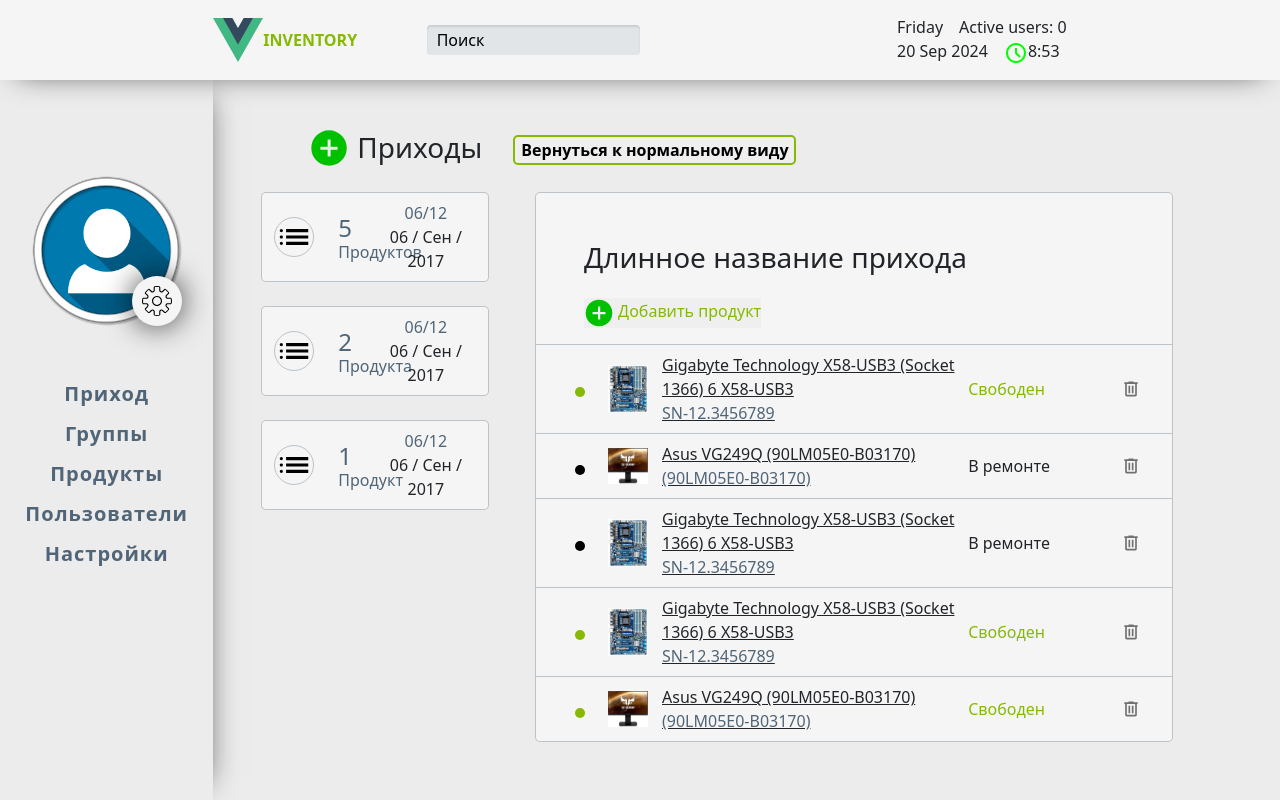
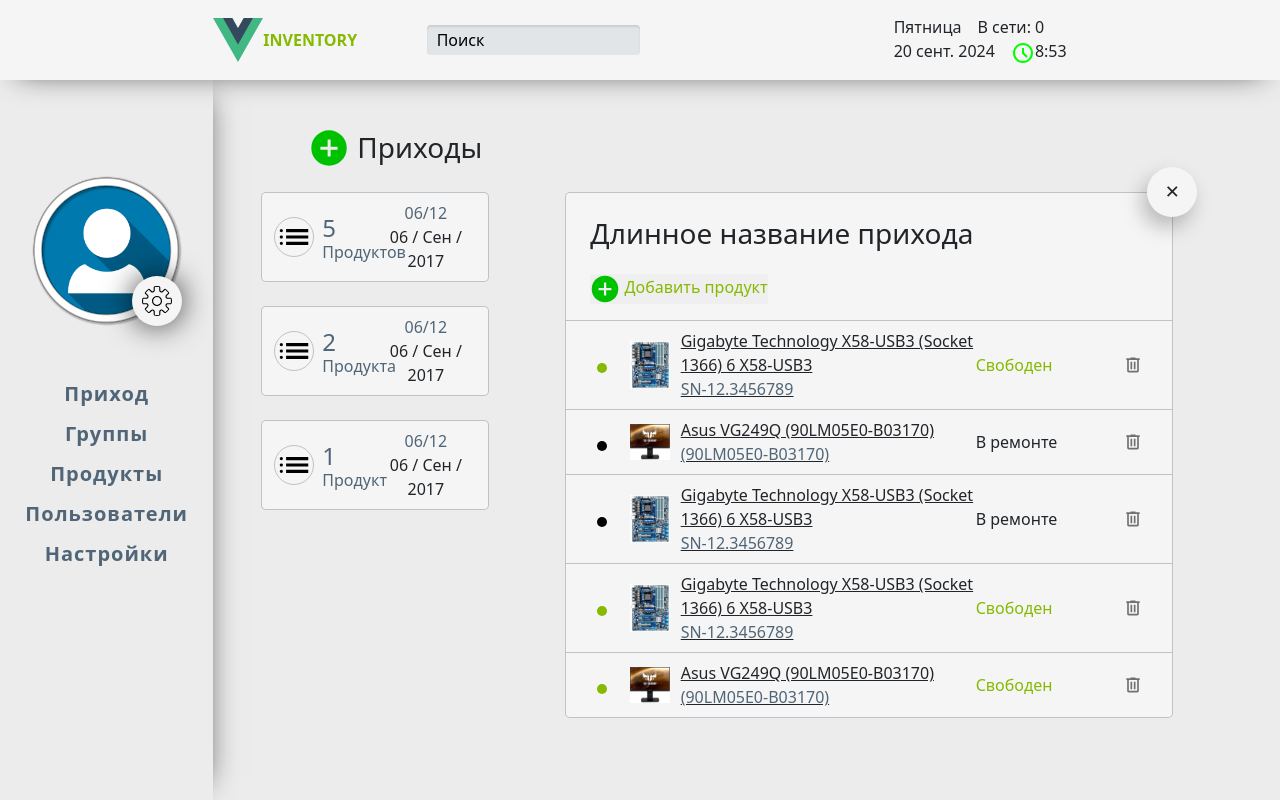
Before and after one commit to ArtemKumetsky/dzencode_test, a Vue app: page /Orders in a window 1280 px wide. Both pictures are taken after a click on the element 717 px from the left and 227 px from the top of the page. Built offline with nearby package versions, Linux system fonts and the light colour scheme; no server answers.

Commit message:
small fixes

```diff
--- a/server.js
+++ b/server.js
@@ -1,11 +1,11 @@
 import express from 'express';
-import { createServer } from 'http';
-import { Server } from 'socket.io';
+import {createServer} from 'http';
+import {Server} from 'socket.io';
 import cors from 'cors';
 
 const app = express();
 
-// Додай middleware CORS
+// Додаємо middleware CORS
 app.use(cors({
     origin: 'http://localhost:5173' // Дозволяємо доступ із твого клієнтського домену
 }));
--- a/src/components/subComponents/v-order-detailed.vue
+++ b/src/components/subComponents/v-order-detailed.vue
@@ -17,21 +17,22 @@
       this.detailedItem = item;
     },
     removeItem(item) {
-      this.$refs["interactive-menu"].openMenu(item, "продукт")
+      this.$refs["interactive-menu"].openMenu(item)
     }
   },
 }
 </script>
 
 <template>
-  <div class="detailed-info mt-4" v-if="this.detailedItem">
-    <h3 class="mt-5 ms-5">{{ detailedItem.title }}</h3>
-    <button class="detailed-info-add-btn mt-3 ms-5">
-      <img src="../../assets/buttons/add-btn.svg" alt="add_icon">
+  <div class="detailed-container mt-4 col-8" v-if="this.detailedItem">
+    <div class="detailed-info">
+      <h3 class="mt-4 ms-4">{{ detailedItem.title }}</h3>
+      <button class="detailed-info-add-btn mt-3 ms-4">
+        <img src="@/assets/buttons/add-btn.svg" alt="add_icon">
         Добавить продукт
       </button>
       <ul class="detailed-info-content mt-3">
-      <li v-for="item in this.getProductsByOrder(detailedItem.productIds)" class="col-12 ps-4 pt-2 pb-2">
+        <li v-for="item in this.getProductsByOrder(detailedItem.productIds)" class="col-12 ps-3 pt-2 pb-2">
           <div class="product-img-container col-2 ps-5" v-if="item.status === 'Свободен'">
             <img :src="item.photo" alt="product_img" class="">
           </div>
@@ -46,21 +47,43 @@
             {{ item.status }}
           </div>
           <div class="product-status col-3" v-else>{{ item.status }}</div>
-        <img src="../../assets/buttons/delete-btn.svg" alt="delete_img" class="delete-btn col-1" @click="removeItem(item)">
+          <img src="@/assets/buttons/delete-btn.svg" alt="delete_img" class="delete-btn col-1" @click="removeItem(item)">
         </li>
       </ul>
+      <a @click="this.$emit('closeDetailed')">✕</a>
+    </div>
+    <transition name="fade" mode="in-out">
       <interactive-menu ref="interactive-menu"/>
+    </transition>
   </div>
 </template>
 
 <style scoped lang="scss">
-.detailed-info {
-  width: 70%;
+.detailed-container {
   height: max-content;
   background: var(--c-header-white);
   border-radius: 5px;
   border: 1px solid var(--c-dark-t);
+}
+.detailed-info {
+  position: relative;
 
+  a {
+    position: absolute;
+    top: -50px;
+    right: -25px;
+    border: 0;
+    border-radius: 100%;
+    width: 50px;
+    height: 50px;
+    font-size: 18px;
+    box-shadow: -5px 10px 20px 0 rgba(0, 0, 0, 0.25);
+    display: flex;
+    align-items: center;
+    justify-content: center;
+    background: var(--c-header-white);
+    cursor: pointer;
+  }
   button {
     border: 0;
     padding: 0;
--- a/src/components/v-header.vue
+++ b/src/components/v-header.vue
@@ -4,32 +4,22 @@
 export default {
   data() {
     return {
-      currentDate: new Date().toLocaleDateString(),
+      currentDate: new Date().getDate().toString() + " " + new Date().toLocaleString('ru-RU', {month: 'short'}) + " " + new Date().getFullYear().toString(),
       activeSessions: 0,
+      currentTime: new Date().getHours().toString() + ":" + new Date().getMinutes().toString(),
+      currentDay: new Date().toLocaleString("ru-RU", {weekday: 'long'})[0].toUpperCase() + new Date().toLocaleString("ru-RU", {weekday: 'long'}).substring(1),
     };
   },
   mounted() {
-    // display current date&&time
-    const getTime = () => {
 
-      // get current day
-      document.querySelector(".current-day").innerHTML = new Date().toLocaleString("default", {weekday: 'long'}).charAt(0).toUpperCase() + new Date().toLocaleString("default", {weekday: 'long'}).slice(1)
+    // update info every second
+    setInterval(() => {
+      this.currentTime = new Date().getHours().toString() + ":" + new Date().getMinutes().toString();
+      this.currentDate = new Date().getDate().toString() + " " + new Date().toLocaleString('ru-RU', {month: 'short'}) + " " + new Date().getFullYear().toString();
 
-      // get current date
-      document.querySelector(".current-date").textContent =
-          new Date().getDate().toString() + " " +
-          new Date().toLocaleString('default', {month: 'short'}) + " " +
-          new Date().getFullYear().toString()
+    },1000)
 
-      // get current time
-      document.querySelector(".current-time").innerHTML = new Date().getHours().toString() + ":" + new Date().getMinutes().toString();
 
-      // update current time
-      setInterval(() => {
-        document.querySelector(".current-time").innerHTML = new Date().getHours().toString() + ":" + new Date().getMinutes().toString();
-      }, 1000)
-    }
-    getTime()
 
     // Connect to server Socket.io
     const socket = io('http://localhost:3000');
@@ -61,12 +51,12 @@
 
       <div class="header-time-container col-6">
         <div class="header-time ms-auto">
-          <span class="current-day">Today</span>
-          <span class="ms-3">Active users: {{ activeSessions }}</span>
+          <span class="current-day">{{currentDay}}</span>
+          <span class="ms-3">В сети: {{ activeSessions }}</span>
           <div class="time-container">
-            <span class="current-date"></span>
+            <span class="current-date">{{currentDate}}</span>
             <img src="@/assets/header/clock.svg.svg" alt="clock_img" class="ms-3">
-            <span class="current-time"></span>
+            <span class="current-time">{{ currentTime }}</span>
           </div>
         </div>
 
--- a/src/components/v-orders.vue
+++ b/src/components/v-orders.vue
@@ -18,7 +18,7 @@
   },
   methods: {
     removeItem(item) {
-      this.$refs["interactive-menu"].openMenu(item, "приход");
+      this.$refs["interactive-menu"].openMenu(item);
     },
 
     // Calculate the total price for all products
@@ -30,8 +30,6 @@
     },
     showDetails(item) {
       this.detailed = true;
-
-      document.querySelector(".orders-items").style.width = "25%";
       this.$refs["v-order-detailed"].catchItem(item);
       setTimeout(() => {
         this.hideMenu = false;
@@ -39,8 +37,6 @@
     },
 
     normalView() {
-      document.querySelector(".orders-items").style.width = "100%";
-
       this.detailed = false;
       this.hideMenu = true;
       this.detailedItem = null
@@ -53,33 +49,21 @@
 <template>
   <div class="orders-container">
     <v-c-title class="ms-5">Приходы</v-c-title>
-    <button v-if="detailed" @click="normalView" class="return-btn">Вернуться к нормальному виду</button>
-    <div class="orders-content">
-      <div class="orders-items">
+    <div class="orders-content" :class="{'justify-content-between': detailed}">
+      <div class="orders-items" :class="{'col-3': detailed, 'col-12': !detailed}">
         <div class="orders-item container-fluid mt-4 pt-2 pb-2" v-for="item in Orders" :key="item.id"
              :id="'order' + item.id" @click="showDetails(item)">
           <div class="orders-item-title ms-4 col-xl-5 col-xxl-6 col-4" v-if="!detailed">
             <span>{{ item.title }}</span>
           </div>
-          <div class="orders-item-stock col-2" v-if="!detailed">
-            <img src="../assets/buttons/more-btn.svg" alt="stock_img">
-            <div class="ms-4">
+          <div class="orders-item-stock col-2" :class="{'col-6':detailed}">
+            <img src="@/assets/buttons/more-btn.svg" alt="stock_img">
+            <div :class="{'ms-4': !detailed, 'ms-2': detailed}">
               <span>{{ item.productIds.length }}</span>
               <b>{{ this.$store.getters.productCounterOutput(item.productIds.length) }}</b>
             </div>
           </div>
-          <div class="orders-item-stock col-6" v-else>
-            <img src="../assets/buttons/more-btn.svg" alt="stock_img">
-            <div class="ms-4">
-              <span>{{ item.productIds.length }}</span>
-              <b>{{ this.$store.getters.productCounterOutput(item.productIds.length) }}</b>
-            </div>
-          </div>
-          <div class="orders-item-date col-2" v-if="!detailed">
-            <div class="arrival-item-subdate">{{ item.subdate }}</div>
-            <span>{{ item.date }}</span>
-          </div>
-          <div class="orders-item-date col-6" v-else>
+          <div class="orders-item-date col-2" :class="{'col-6':detailed}">
             <div class="arrival-item-subdate">{{ item.subdate }}</div>
             <span>{{ item.date }}</span>
           </div>
@@ -87,26 +71,25 @@
             <div class="arrival-item-subprice">{{ getTotalPrice(item.productIds).usd + " $" }}</div>
             <span>{{ getTotalPrice(item.productIds).uah }} <b>UAH</b></span>
           </div>
-          <img src="../assets/buttons/delete-btn.svg" alt="delete_img" class="delete-btn col-1 ms-5"
+          <img src="../assets/buttons/delete-btn.svg" alt="delete_img" class="delete-btn col-1 m-auto"
                @click.stop="removeItem(item)" v-if="!detailed">
         </div>
       </div>
-      <v-order-detailed v-show="!hideMenu" ref="v-order-detailed"/>
+      <v-order-detailed @closeDetailed="normalView" v-show="!hideMenu" ref="v-order-detailed"/>
     </div>
-    <interactive-menu ref="interactive-menu"/>
+    <transition name="fade" mode="in-out">
+      <interactive-menu ref="interactive-menu"/>
+    </transition>
   </div>
 </template>
 
 <style scoped lang="scss">
 .orders-content {
   display: flex;
-  flex-direction: row;
-  justify-content: space-between;
 }
 
 .orders-items {
   transition: .3s all;
-  width: 100%;
 }
 
 .orders-item {
@@ -191,13 +174,4 @@
   transition: .3s all;
 }
 
-.return-btn {
-  position: absolute;
-  left: 300px;
-  top: 55px;
-  border: 2px solid var(--c-nav-lime);
-  font-weight: bold;
-  border-radius: 5px;
-
-}
 </style>
--- a/src/storage.js
+++ b/src/storage.js
@@ -11,6 +11,7 @@
                     date: "06 / Сен / 2017",
                     description: 'desc',
                     productIds: [1, 2, 3, 4, 5],
+                    name: "приход"
                 },
                 {
                     id: 2,
@@ -18,7 +19,8 @@
                     subdate: "06/12",
                     date: "06 / Сен / 2017",
                     description: 'desc',
-                    productIds: [2, 3]
+                    productIds: [2, 3],
+                    name: "приход"
                 },
                 {
                     id: 3,
@@ -26,7 +28,8 @@
                     subdate: "06/12",
                     date: "06 / Сен / 2017",
                     description: 'desc',
-                    productIds: [3]
+                    productIds: [3],
+                    name: "приход"
                 }
             ],
 
@@ -53,6 +56,7 @@
                     groupTitle: "Длинное предлинное длиннючее название группы",
                     clientName: "—",
                     order: "Длинное предлинное длиннючее название прихода",
+                    name: "продукт",
                 },
                 {
                     id: 2,
@@ -76,6 +80,7 @@
                     groupTitle: "Длинное предлинное длиннючее название группы",
                     clientName: "—",
                     order: "Длинное предлинное длиннючее название прихода",
+                    name: "продукт",
                 },
                 {
                     id: 3,
@@ -99,6 +104,7 @@
                     groupTitle: "Длинное предлинное длиннючее название группы",
                     clientName: "—",
                     order: "Длинное предлинное длиннючее название прихода",
+                    name: "продукт",
                 },
                 {
                     id: 4,
@@ -122,6 +128,7 @@
                     groupTitle: "Длинное предлинное длиннючее название группы",
                     clientName: "—",
                     order: "Длинное предлинное длиннючее название прихода",
+                    name: "продукт",
                 },
                 {
                     id: 5,
@@ -145,8 +152,9 @@
                     groupTitle: "Длинное предлинное длиннючее название группы",
                     clientName: "—",
                     order: "Длинное предлинное длиннючее название прихода",
+                    name: "продукт",
                 },
-            ]
+            ],
         }
     },
     mutations: {},
@@ -162,7 +170,7 @@
 
         // Function for correct declension of product counters ( 1 продукт, 2 продукта, 5 продуктов, ...)
         productCounterOutput: (state) => (productsCounter) => {
-            if (productsCounter % 100 >= 11 && productsCounter % 100 <= 19) {
+            if (productsCounter % 100 >= 11 && productsCounter % 100 <= 14) {
                 return 'Продуктов'; // 11...19 case
             } else if (productsCounter % 10 === 1) {
                 return 'Продукт';
@@ -173,6 +181,7 @@
             }
         },
 
+
     },
 })
 
```
Also changed, not shown: src/App.vue (+0 -8 lines), src/assets/main.css (+8 -0 lines), src/components/subComponents/v-interactive-menu.vue (+14 -28 lines), src/components/v-products.vue (+7 -6 lines). Lines whose indentation alone changed are shown as unchanged.
